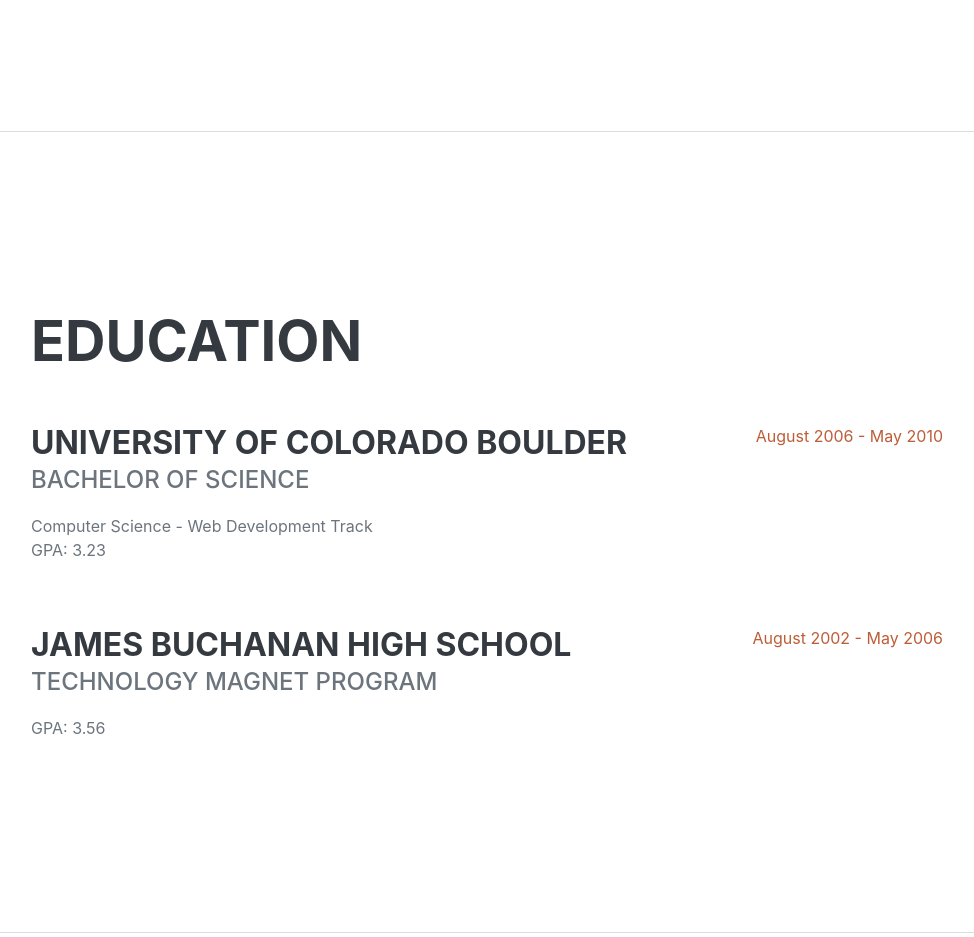
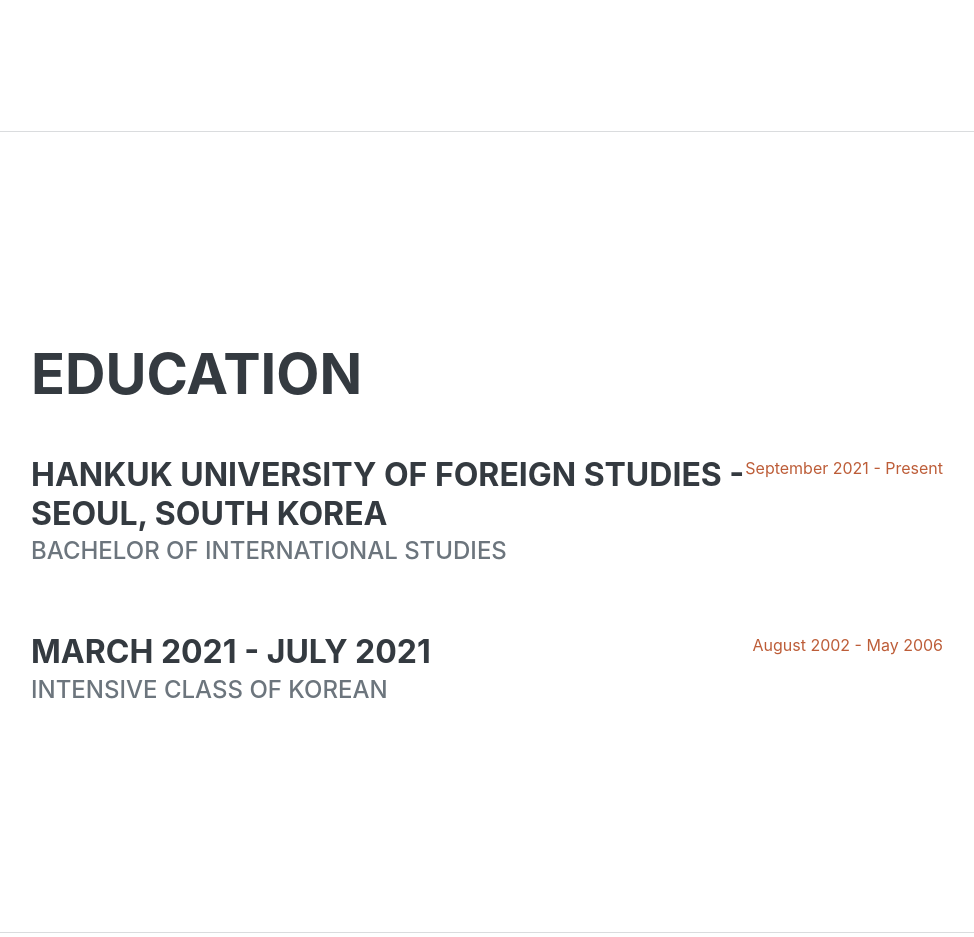
Before and after one commit to alicepg/ResumeWorkshop, a plain HTML site: page index.html in a window 1280 px wide. Shown: the part 1620-2557 px from the top of the page, without its empty margins (289-1263 px from the left). Drawn offline with nearby package versions, Linux system fonts and the light colour scheme; a web font is replaced by a local one.

Commit message:
content resume 5

```diff
--- a/index.html
+++ b/index.html
@@ -74,7 +74,7 @@
                             <div class="subheading mb-3">Hankuk University of Foreign Studies - Seoul, Korea</div>
                             <p>Intensive class of Korean</p>
                         </div>
-                        <div class="flex-shrink-0"><span class="text-primary">December 2011 - March 2013</span></div>
+                        <div class="flex-shrink-0"><span class="text-primary">September 2016 - September 2017</span></div>
                     </div>
                     <div class="d-flex flex-column flex-md-row justify-content-between mb-5">
                         <div class="flex-grow-1">
@@ -95,24 +95,21 @@
                 </div>
             </section>
             <hr class="m-0" />
-            <!-- Experience-->
-            <section class="resume-section" id="experience">
+            <!-- Education-->
+            <section class="resume-section" id="Education">
                 <div class="resume-section-content">
                     <h2 class="mb-5">Education</h2>
                     <div class="d-flex flex-column flex-md-row justify-content-between mb-5">
                         <div class="flex-grow-1">
-                            <h3 class="mb-0">University of Colorado Boulder</h3>
-                            <div class="subheading mb-3">Bachelor of Science</div>
-                            <div>Computer Science - Web Development Track</div>
-                            <p>GPA: 3.23</p>
+                            <h3 class="mb-0">Hankuk University of Foreign Studies - Seoul, South Korea</h3>
+                            <div class="subheading mb-3">Bachelor of International Studies</div>
                         </div>
-                        <div class="flex-shrink-0"><span class="text-primary">August 2006 - May 2010</span></div>
+                        <div class="flex-shrink-0"><span class="text-primary">September 2021 - Present</span></div>
                     </div>
                     <div class="d-flex flex-column flex-md-row justify-content-between">
                         <div class="flex-grow-1">
-                            <h3 class="mb-0">James Buchanan High School</h3>
-                            <div class="subheading mb-3">Technology Magnet Program</div>
-                            <p>GPA: 3.56</p>
+                            <h3 class="mb-0">March 2021 - July 2021</h3>
+                            <div class="subheading mb-3">Intensive class of Korean</div>
                         </div>
                         <div class="flex-shrink-0"><span class="text-primary">August 2002 - May 2006</span></div>
                     </div>
```
